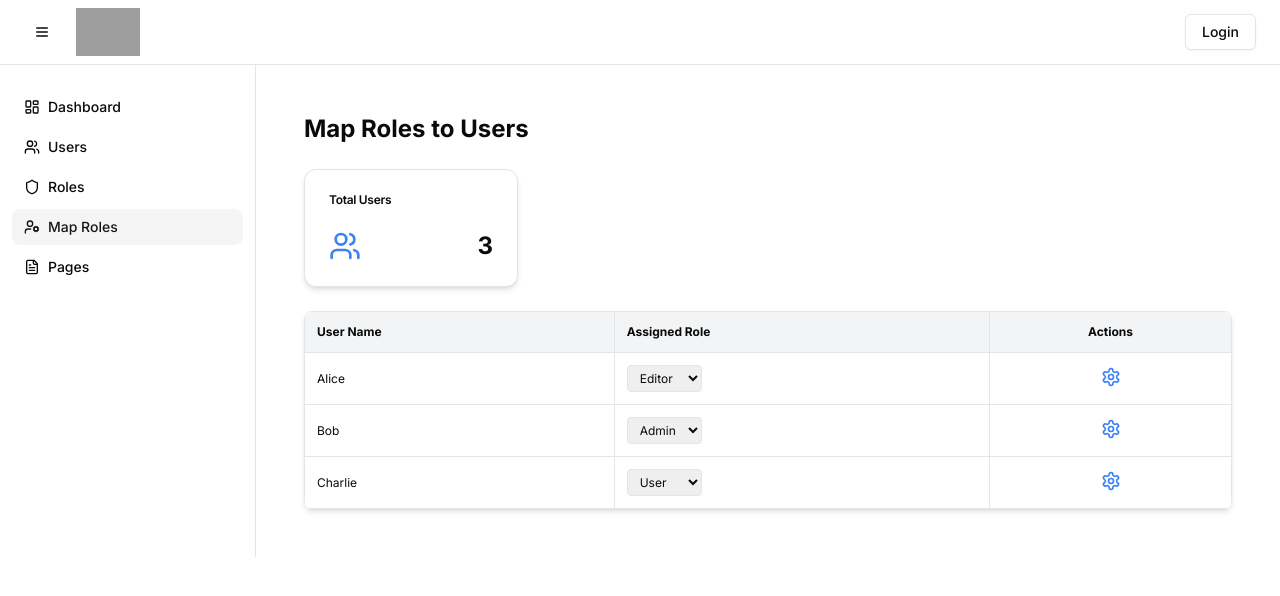
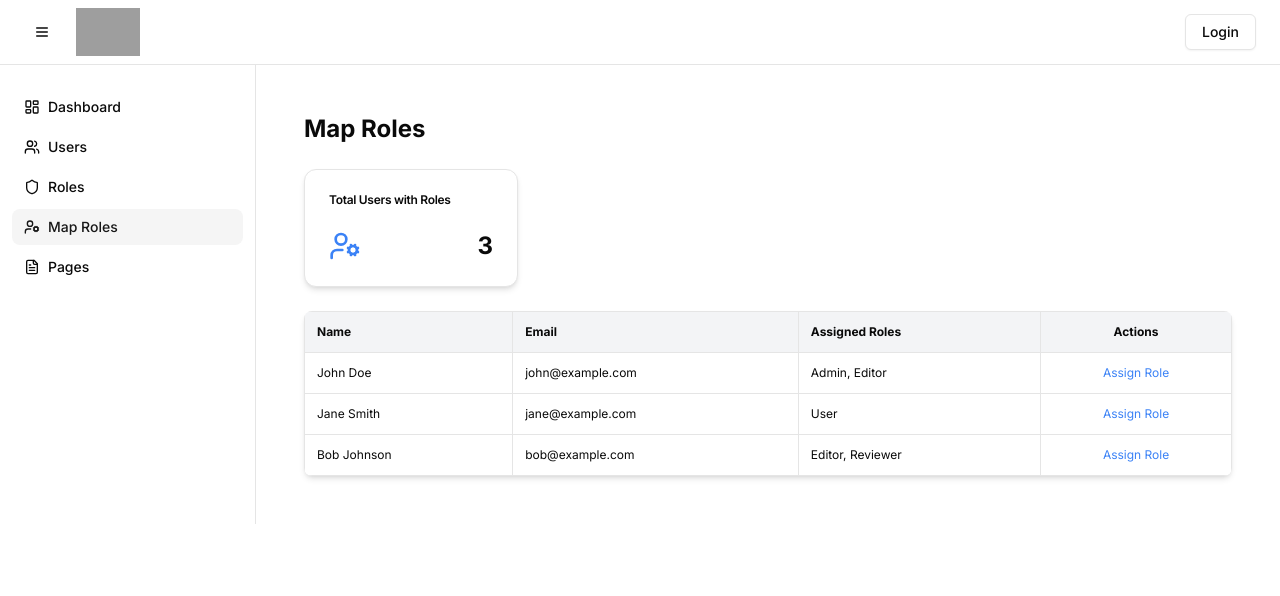
Before and after one commit to Suhas-GS-Ahana/Ahana-Reporting-Tool-FE, a Next.js app: page /admin/map-roles in a window 1280 px wide. Shown: the top 596 px of the page. Built offline with nearby package versions, Linux system fonts and the light colour scheme; grey boxes are pictures that could not be loaded.

Commit message:
added map roles and assifn role page

```diff
--- /dev/null
+++ b/src/app/admin/map-roles/AssignRoleModal.jsx
@@ -0,0 +1,60 @@
+// This modal component allows the user to assign or update roles for a specific user. It displays all
+// available roles, with checkboxes to select or unselect roles, and has Cancel and Save Changes buttons.
+
+import { useState } from "react";
+
+export default function AssignRoleModal({ user, onClose, onSave }) {
+
+  // Defining Available Roles and State
+  const allRoles = ["Admin", "Editor", "User", "Reviewer"]; // Available roles
+  const [selectedRoles, setSelectedRoles] = useState(user.roles || []); // stores the roles currently selected for the user. It initially takes the roles assigned to the user (user.roles)
+
+  // Handling Role Selection/Deselection
+  const handleRoleChange = (role) => {
+    setSelectedRoles((prevRoles) =>
+      prevRoles.includes(role)
+        ? prevRoles.filter((r) => r !== role)
+        : [...prevRoles, role]
+    );
+  };
+
+  // Handling Save
+  const handleSave = () => {
+    onSave(user.id, selectedRoles); // Pass selected user roles to parent component
+    onClose(); // Close the modal
+  };
+
+  return (
+    <div className="fixed inset-0 flex items-center justify-center bg-black bg-opacity-50">
+      <div className="bg-white p-6 rounded-lg shadow-lg w-96">
+        <h3 className="text-lg font-bold mb-4">Assign Roles to {user.name}</h3>
+        <div className="space-y-2">
+          {allRoles.map((role) => (
+            <label key={role} className="flex items-center space-x-2">
+              <input
+                type="checkbox"
+                checked={selectedRoles.includes(role)} //If the role is already in selectedRoles, the checkbox is checked.
+                onChange={() => handleRoleChange(role)}
+              />
+              <span>{role}</span>
+            </label>
+          ))}
+        </div>
+        <div className="mt-4 flex justify-end space-x-2">
+          <button
+            onClick={onClose}
+            className="px-4 py-2 bg-gray-300 rounded hover:bg-gray-400"
+          >
+            Cancel
+          </button>
+          <button
+            onClick={handleSave}
+            className="px-4 py-2 bg-blue-500 text-white rounded hover:bg-blue-600"
+          >
+            Save Changes
+          </button>
+        </div>
+      </div>
+    </div>
+  );
+}
--- a/src/app/admin/map-roles/page.jsx
+++ b/src/app/admin/map-roles/page.jsx
@@ -1,74 +1,79 @@
+// This React component, MapRolesPage, is a role management dashboard where admins can
+// view users and assign roles to them
+
 "use client";
-
 import { useState } from "react";
-import { Users, Settings } from "lucide-react";
+import { UserCog } from "lucide-react";
 import { Card, CardContent, CardHeader, CardTitle } from "@/components/ui/card";
-import Link from "next/link";
+import AssignRoleModal from "./AssignRoleModal";
 
 export default function MapRolesPage() {
-  const [userRoles, setUserRoles] = useState([
-    { id: 1, name: "Alice", role: "Editor" },
-    { id: 2, name: "Bob", role: "Admin" },
-    { id: 3, name: "Charlie", role: "User" },
+  const [isModalOpen, setIsModalOpen] = useState(false); //Tracks whether the assign role modal is open
+  const [selectedUser, setSelectedUser] = useState(null); //Stores the user selected for role assignment
+
+  // Dummy users with assigned roles (Replace with actual API data)
+  const [users, setUsers] = useState([
+    { id: 1, name: "John Doe", email: "john@example.com", roles: ["Admin", "Editor"] },
+    { id: 2, name: "Jane Smith", email: "jane@example.com", roles: ["User"] },
+    { id: 3, name: "Bob Johnson", email: "bob@example.com", roles: ["Editor", "Reviewer"] },
   ]);
 
-  const roles = ["Admin", "Editor", "User"];
+  // Function to open assign role modal
+  const handleAssignRole = (user) => {
+    setSelectedUser(user);
+    setIsModalOpen(true);
+  };
 
-  const handleRoleChange = (id, newRole) => {
-    setUserRoles((prevUserRoles) =>
-      prevUserRoles.map((user) =>
-        user.id === id ? { ...user, role: newRole } : user
+  // Function to Save Assigned Roles
+  const handleSaveRoles = (userId, newRoles) => {
+    setUsers((prevUsers) =>
+      prevUsers.map((user) =>
+        user.id === userId ? { ...user, roles: newRoles } : user
       )
     );
+    alert(`User ID ${userId} has been assigned roles: ${newRoles.join(", ")}`);
   };
 
   return (
     <div className="space-y-6">
-      <h2 className="text-2xl font-bold">Map Roles to Users</h2>
+      <h2 className="text-2xl font-bold">Map Roles</h2>
 
-      {/* User Role Stats */}
+      {/* Role Stats */}
       <div className="grid grid-cols-1 sm:grid-cols-2 lg:grid-cols-4 gap-6">
         <Card className="shadow-md hover:shadow-lg transition">
           <CardHeader>
-            <CardTitle>Total Users</CardTitle>
+            <CardTitle>Total Users with Roles</CardTitle>
           </CardHeader>
           <CardContent className="flex items-center justify-between">
-            <Users className="h-8 w-8 text-blue-500" />
-            <span className="text-2xl font-bold">{userRoles.length}</span>
+            <UserCog className="h-8 w-8 text-blue-500" />
+            <span className="text-2xl font-bold">{users.length}</span>
           </CardContent>
         </Card>
       </div>
 
-      {/* User-Role Table */}
+      {/* Users Table */}
       <div className="bg-white shadow-md rounded-lg overflow-hidden">
         <table className="min-w-full border-collapse border border-gray-200">
           <thead className="bg-gray-100">
             <tr>
-              <th className="border p-3 text-left">User Name</th>
-              <th className="border p-3 text-left">Assigned Role</th>
+              <th className="border p-3 text-left">Name</th>
+              <th className="border p-3 text-left">Email</th>
+              <th className="border p-3 text-left">Assigned Roles</th>
               <th className="border p-3 text-center">Actions</th>
             </tr>
           </thead>
           <tbody>
-            {userRoles.map((user) => (
+            {users.map((user) => (
               <tr key={user.id} className="hover:bg-gray-50">
                 <td className="border p-3">{user.name}</td>
-                <td className="border p-3">
-                  <select
-                    value={user.role}
-                    onChange={(e) => handleRoleChange(user.id, e.target.value)}
-                    className="border rounded px-2 py-1"
+                <td className="border p-3">{user.email}</td>
+                <td className="border p-3">{user.roles.join(", ")}</td>
+                <td className="border p-3 text-center">
+                  <button
+                    onClick={() => handleAssignRole(user)}
+                    className="text-blue-500 hover:text-blue-600 transition"
                   >
-                    {roles.map((role) => (
-                      <option key={role} value={role}>
-                        {role}
-                      </option>
-                    ))}
-                  </select>
-                </td>
-                <td className="border p-3 text-center">
-                  <button className="text-blue-500 hover:text-blue-600 transition">
-                    <Settings className="w-5 h-5" />
+                     Assign Role
                   </button>
                 </td>
               </tr>
@@ -76,6 +81,15 @@ export default function MapRolesPage() {
           </tbody>
         </table>
       </div>
+
+      {/* Assign Role Modal */}
+      {isModalOpen && (
+        <AssignRoleModal
+          user={selectedUser}
+          onClose={() => setIsModalOpen(false)}
+          onSave={handleSaveRoles}
+        />
+      )}
     </div>
   );
 }
--- a/src/app/admin/users/page.jsx
+++ b/src/app/admin/users/page.jsx
@@ -1,3 +1,5 @@
+// viewing, adding, editing, and deleting users
+
 "use client";
 import { useState } from "react";
 import { Users, Plus, Edit, Trash } from "lucide-react";
```
